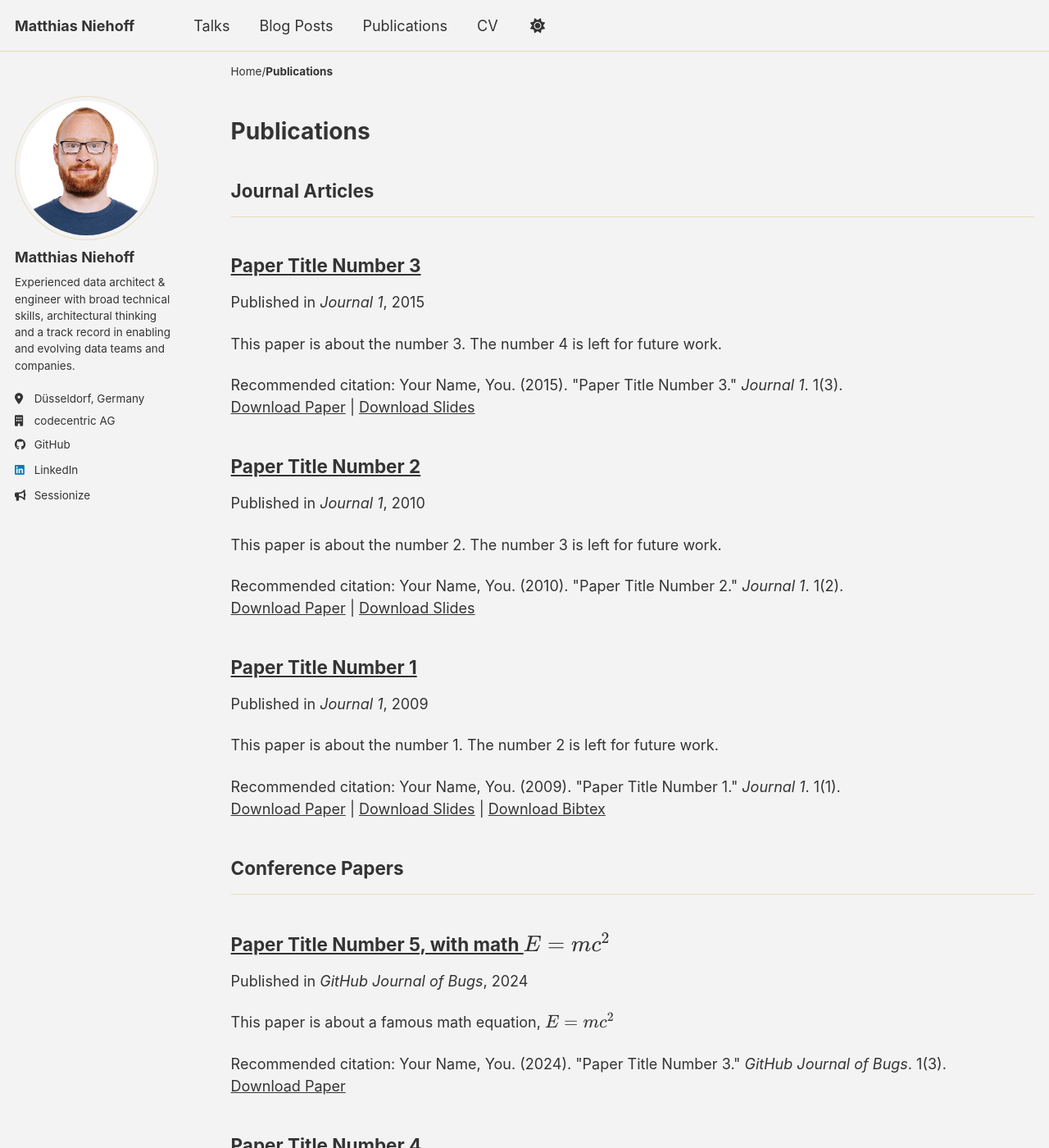
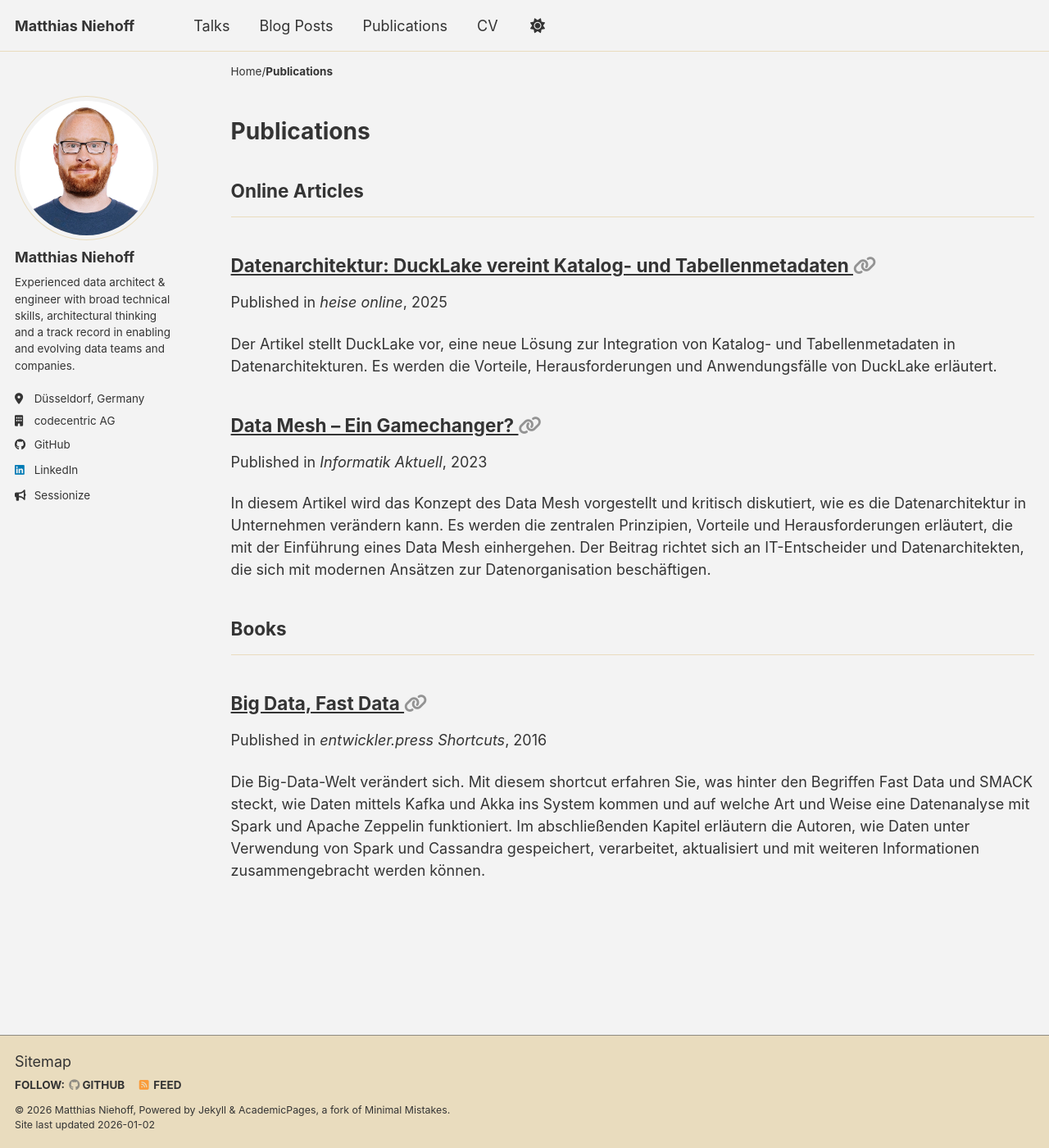
Before and after one commit to mniehoff/mniehoff.github.io, a Jekyll site: the page built from _pages/publications.html, in a window 1280 px wide and 1400 px high. Shown: the whole window at 82% size. Built offline with Jekyll 4.4.1, drawn with Linux system fonts in a browser that asks for light colours; a script bundle is joined from its source files by our own code; library files that are not in the unit come from our copies; some of the changed text lies outside the part shown.

Commit message:
added publications

```diff
--- a/_config.yml
+++ b/_config.yml
@@ -84,12 +84,12 @@ author:
 
 # Publication Category - The following the list of publication categories and their headings
 publication_category:
+  online:
+    title: 'Online Articles'
+  print:
+    title: 'Print Articles'
   books:
     title: 'Books'
-  manuscripts:
-    title: 'Journal Articles'
-  conferences:
-    title: 'Conference Papers'
 
 # Site Settings
 teaser                   :  # filename of teaser fallback teaser image placed in /images/ for social media previews
--- a/_publications/2009-10-01-paper-title-number-1.md
+++ /dev/null
@@ -1,14 +0,0 @@
----
-title: "Paper Title Number 1"
-collection: publications
-category: manuscripts
-permalink: /publication/2009-10-01-paper-title-number-1
-excerpt: 'This paper is about the number 1. The number 2 is left for future work.'
-date: 2009-10-01
-venue: 'Journal 1'
-slidesurl: 'https://academicpages.github.io/files/slides1.pdf'
-paperurl: 'https://academicpages.github.io/files/paper1.pdf'
-bibtexurl: 'https://academicpages.github.io/files/bibtex1.bib'
-citation: 'Your Name, You. (2009). &quot;Paper Title Number 1.&quot; <i>Journal 1</i>. 1(1).'
----
-The contents above will be part of a list of publications, if the user clicks the link for the publication than the contents of section will be rendered as a full page, allowing you to provide more information about the paper for the reader. When publications are displayed as a single page, the contents of the above "citation" field will automatically be included below this section in a smaller font.
--- a/_publications/2010-10-01-paper-title-number-2.md
+++ /dev/null
@@ -1,14 +0,0 @@
----
-title: "Paper Title Number 2"
-collection: publications
-category: manuscripts
-permalink: /publication/2010-10-01-paper-title-number-2
-excerpt: 'This paper is about the number 2. The number 3 is left for future work.'
-date: 2010-10-01
-venue: 'Journal 1'
-slidesurl: 'https://academicpages.github.io/files/slides2.pdf'
-paperurl: 'https://academicpages.github.io/files/paper2.pdf'
-citation: 'Your Name, You. (2010). &quot;Paper Title Number 2.&quot; <i>Journal 1</i>. 1(2).'
----
-
-The contents above will be part of a list of publications, if the user clicks the link for the publication than the contents of section will be rendered as a full page, allowing you to provide more information about the paper for the reader. When publications are displayed as a single page, the contents of the above "citation" field will automatically be included below this section in a smaller font.
--- a/_publications/2015-10-01-paper-title-number-3.md
+++ /dev/null
@@ -1,14 +0,0 @@
----
-title: "Paper Title Number 3"
-collection: publications
-category: manuscripts
-permalink: /publication/2015-10-01-paper-title-number-3
-excerpt: 'This paper is about the number 3. The number 4 is left for future work.'
-date: 2015-10-01
-venue: 'Journal 1'
-slidesurl: 'https://academicpages.github.io/files/slides3.pdf'
-paperurl: 'https://academicpages.github.io/files/paper3.pdf'
-citation: 'Your Name, You. (2015). &quot;Paper Title Number 3.&quot; <i>Journal 1</i>. 1(3).'
----
-
-The contents above will be part of a list of publications, if the user clicks the link for the publication than the contents of section will be rendered as a full page, allowing you to provide more information about the paper for the reader. When publications are displayed as a single page, the contents of the above "citation" field will automatically be included below this section in a smaller font.
--- /dev/null
+++ b/_publications/2016-08-10-big-data-fast-data.md
@@ -0,0 +1,10 @@
+---
+title: "Big Data, Fast Data"
+collection: publications
+category: books
+excerpt: 'Die Big-Data-Welt verändert sich. Mit diesem shortcut erfahren Sie, was hinter den Begriffen Fast Data und SMACK steckt, wie Daten mittels Kafka und Akka ins System kommen und auf welche Art und Weise eine Datenanalyse mit Spark und Apache Zeppelin funktioniert. Im abschließenden Kapitel erläutern die Autoren, wie Daten unter Verwendung von Spark und Cassandra gespeichert, verarbeitet, aktualisiert und mit weiteren Informationen zusammengebracht werden können.'
+date: 2016-08-10
+venue: 'entwickler.press Shortcuts'
+link: 'https://www.amazon.com/Big-Data-Fast-shortcuts-German-ebook/dp/B01K4LSQS2'
+tags: ["german"]
+---
--- /dev/null
+++ b/_publications/2023-09-01-data-mesh-ein-gamechanger.md
@@ -0,0 +1,10 @@
+---
+title: "Data Mesh – Ein Gamechanger?"
+collection: publications
+category: online
+excerpt: 'In diesem Artikel wird das Konzept des Data Mesh vorgestellt und kritisch diskutiert, wie es die Datenarchitektur in Unternehmen verändern kann. Es werden die zentralen Prinzipien, Vorteile und Herausforderungen erläutert, die mit der Einführung eines Data Mesh einhergehen. Der Beitrag richtet sich an IT-Entscheider und Datenarchitekten, die sich mit modernen Ansätzen zur Datenorganisation beschäftigen.'
+date: 2023-09-01
+venue: 'Informatik Aktuell'
+link: 'https://www.informatik-aktuell.de/betrieb/datenbanken/data-mesh-ein-gamechanger.html'
+tags: ["german"]
+---
--- a/_publications/2025-06-08-paper-title-number-5.md
+++ /dev/null
@@ -1,13 +0,0 @@
----
-title: "Paper Title Number 5, with math $$E=mc^2$$"
-collection: publications
-category: conferences
-permalink: /publication/2024-02-17-paper-title-number-4
-excerpt: 'This paper is about a famous math equation, $$E=mc^2$$'
-date: 2024-02-17
-venue: 'GitHub Journal of Bugs'
-paperurl: 'https://academicpages.github.io/files/paper3.pdf'
-citation: 'Your Name, You. (2024). &quot;Paper Title Number 3.&quot; <i>GitHub Journal of Bugs</i>. 1(3).'
----
-
-Using [MathJax](https://www.mathjax.org/) in the description is supported - $$E=mc^2$$ - however, the use must be mindful that the default delimiters are `$$...$$` and `\\[...\\]` which differs from the `$...$` that is typically expected.
--- /dev/null
+++ b/_publications/2025-07-09-ducklake-datenarchitektur.md
@@ -0,0 +1,10 @@
+---
+title: "Datenarchitektur: DuckLake vereint Katalog- und Tabellenmetadaten"
+collection: publications
+category: online
+excerpt: 'Der Artikel stellt DuckLake vor, eine neue Lösung zur Integration von Katalog- und Tabellenmetadaten in Datenarchitekturen. Es werden die Vorteile, Herausforderungen und Anwendungsfälle von DuckLake erläutert.'
+date: 2025-07-09
+venue: 'heise online'
+link: 'https://www.heise.de/hintergrund/Datenarchitektur-DuckLake-vereint-Katalog-und-Tabellenmetadaten-10478541.html'
+tags: ["german"]
+---
```
Also changed, not shown: _publications/2024-02-17-paper-title-number-4.md (deleted, +0 -13 lines), 1 other file.
